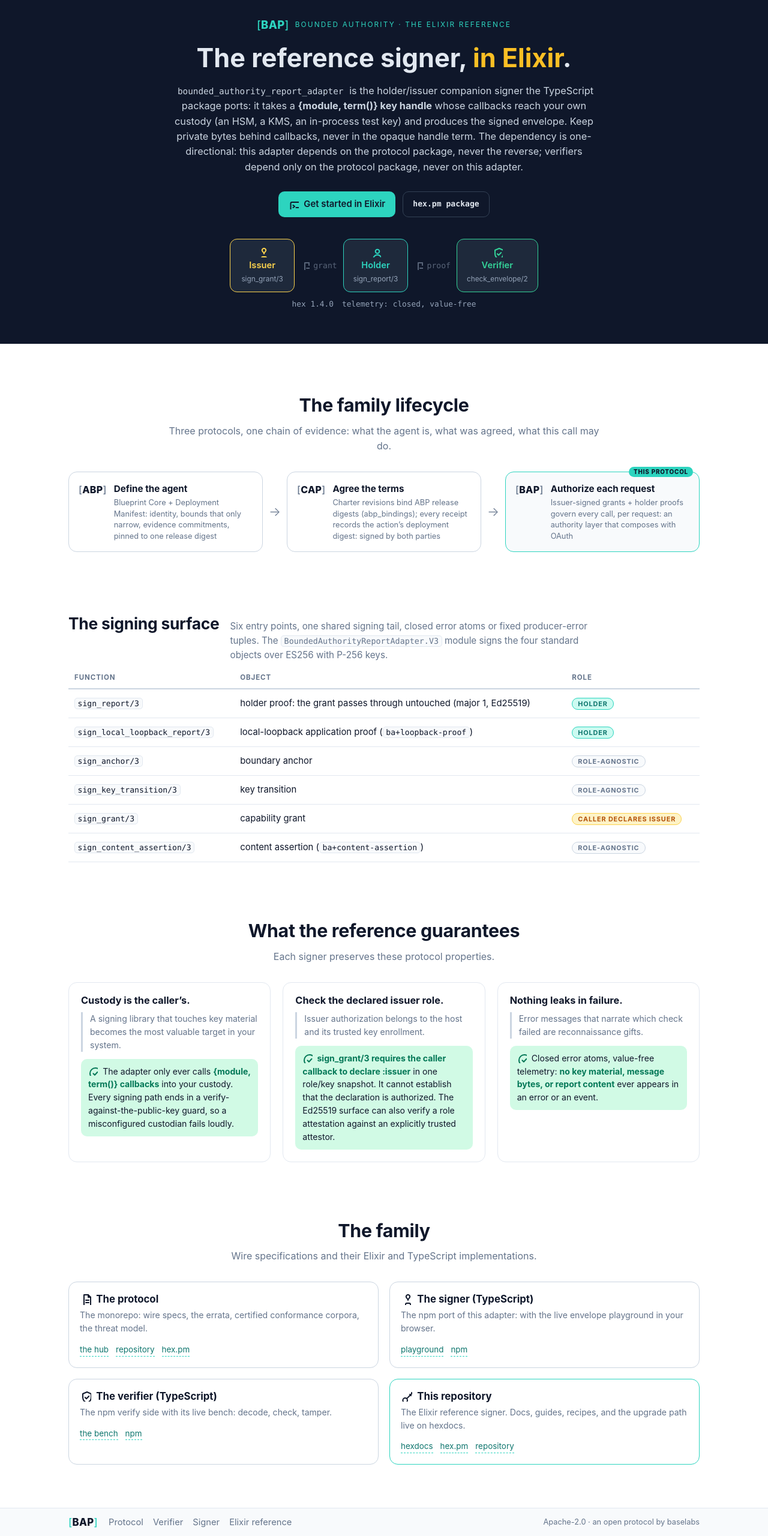
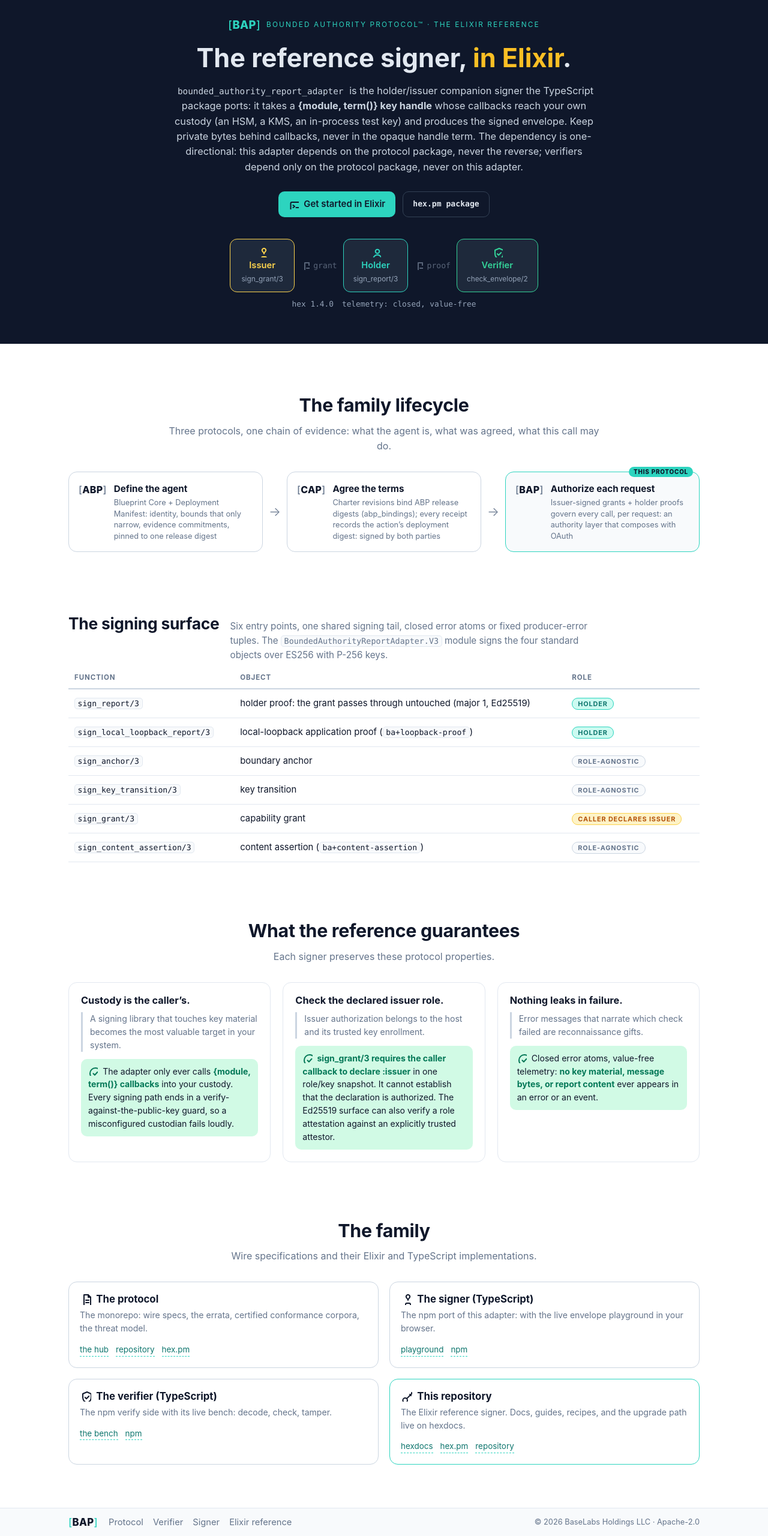
Before and after one commit to baselabs/bounded_authority_report_adapter, a plain HTML site: page site/index.html in a window 1280 px wide. Shown: the part 92-2652 px from the top of the page at 60% size. Drawn offline with Linux system fonts and the light colour scheme.

Commit message:
Document adapter stewardship and contribution terms
Signed-off-by: Russ Palermo <175215383+palermo-git@users.noreply.github.com>

```diff
--- a/site/index.html
+++ b/site/index.html
@@ -38,7 +38,7 @@
 
 <section class="hero">
   <div class="wrap">
-    <p class="kicker"><span class="wordmark hero-mark"><i>[</i>BAP<i>]</i></span> Bounded Authority · the Elixir reference</p>
+    <p class="kicker"><span class="wordmark hero-mark"><i>[</i>BAP<i>]</i></span> Bounded Authority Protocol™ · the Elixir reference</p>
     <h1>The reference signer, <em>in Elixir</em>.</h1>
     <p class="lede"><code style="background:none;border:none;color:#cbd5e1">bounded_authority_report_adapter</code> is the holder/issuer
     companion signer the TypeScript package ports: it takes a <strong>{module, term()} key handle</strong> whose callbacks reach
@@ -158,7 +158,7 @@
       <a href="https://baselabs.github.io/bounded_authority_signer_typescript/">Signer</a>
       <a href="https://github.com/baselabs/bounded_authority_report_adapter">Elixir&nbsp;reference</a>
     </span>
-    <span class="fine">Apache-2.0 · an open protocol by baselabs</span>
+    <span class="fine">© 2026 BaseLabs Holdings LLC · Apache-2.0</span>
   </nav>
 </footer>
 </body>
```
Also changed, not shown: .github/hex-packages.json, 8 other files.
